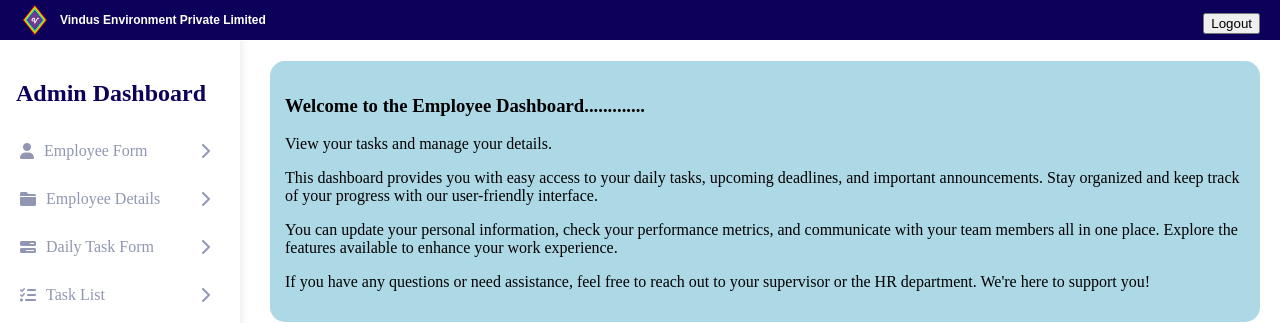
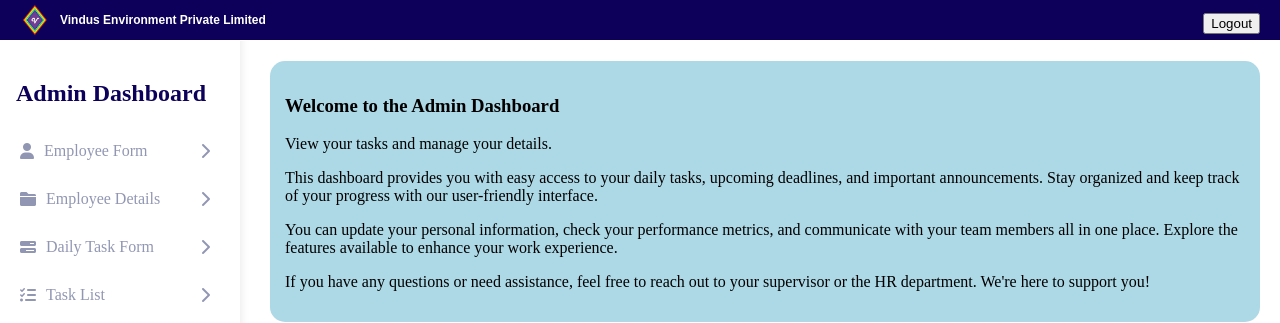
Before and after one commit to LaxmiPrasanna-2593/CRMTool, a Django app: page /dashboard/ in a window 1280 px wide. Shown: the top 323 px of the page. Run offline with Django 5.2, Linux system fonts and the light colour scheme; the visitor is signed in with stand-in values (Sample User, id 1).

Commit message:
Changed Name in Admin Dashboard

```diff
--- a/templates/dashboard.html
+++ b/templates/dashboard.html
@@ -1,14 +1,14 @@
-{% extends 'base.html' %}
-
-{% load static %}
+{% extends 'base.html' %} {% load static %}
 <!DOCTYPE html>
 <html lang="en">
+
 <head>
     <meta charset="UTF-8">
     <meta name="viewport" content="width=device-width, initial-scale=1.0">
     <title>Dashboard</title>
     <link rel="stylesheet" href="https://cdnjs.cloudflare.com/ajax/libs/font-awesome/6.0.0-beta3/css/all.min.css">
 </head>
+
 <body>
 
     {% block content %}
@@ -17,7 +17,7 @@
 
             <div id="content" style="background-color: lightblue;padding: 15px;border-radius:15px ;">
                 <div id="employeeForm" class="content-section">
-                    <h3>Welcome to the Employee Dashboard.............</h3>
+                    <h3>Welcome to the Admin Dashboard</h3>
                     <p>View your tasks and manage your details.</p>
                     <p>This dashboard provides you with easy access to your daily tasks, upcoming deadlines, and important announcements. Stay organized and keep track of your progress with our user-friendly interface.</p>
                     <p>You can update your personal information, check your performance metrics, and communicate with your team members all in one place. Explore the features available to enhance your work experience.</p>
@@ -33,4 +33,5 @@
     {% endblock %}
 
 </body>
+
 </html>
```
Lines whose indentation alone changed are shown as unchanged.
